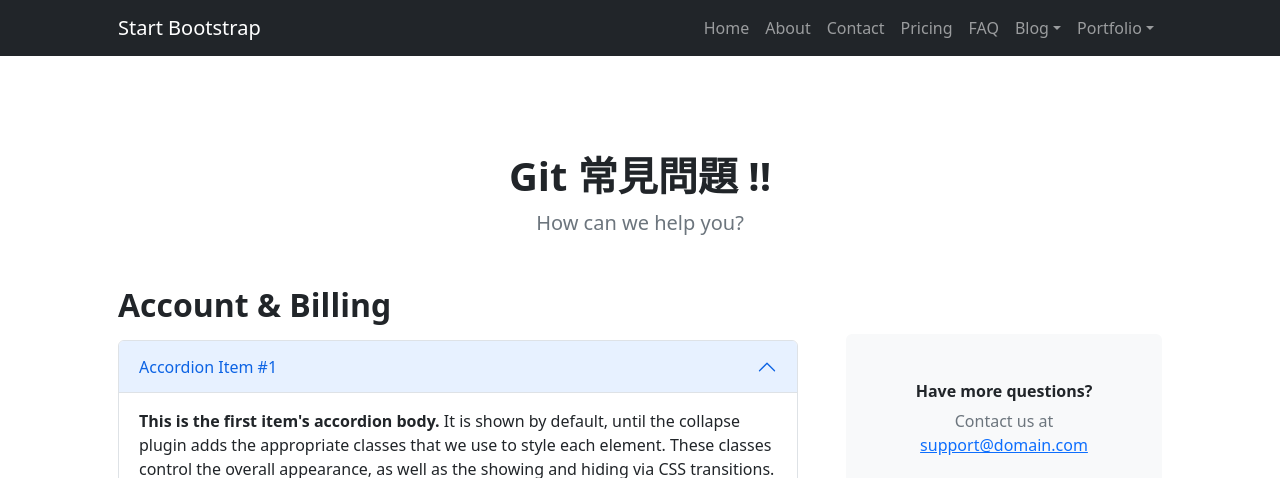
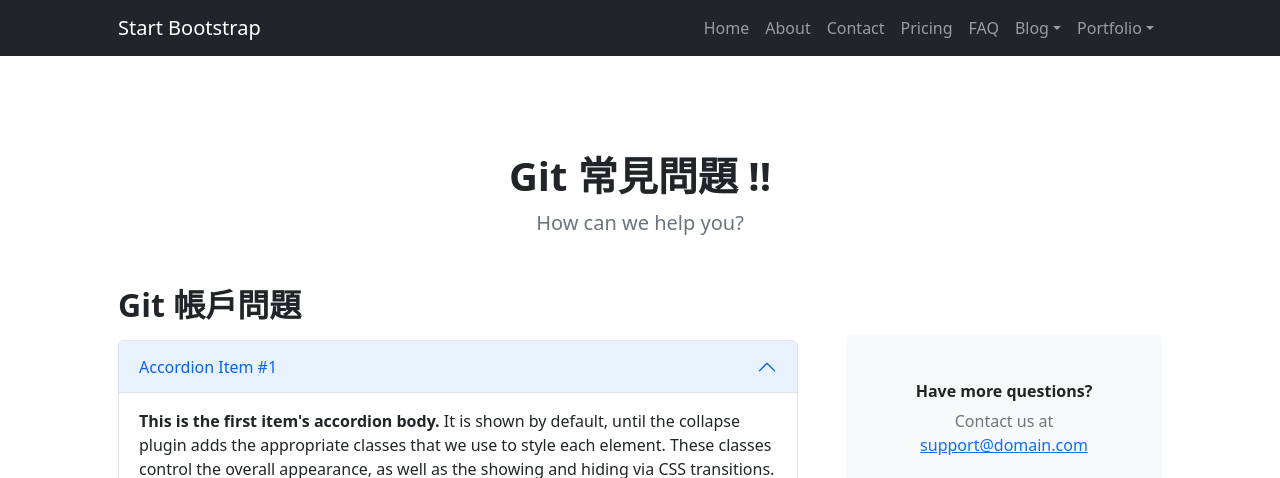
Before and after one commit to Zhe1111/git-class, a plain HTML site: page faq.html in a window 1280 px wide. Shown: the top 478 px of the page. Drawn offline with nearby package versions, Linux system fonts and the light colour scheme.

Commit message:
uptate title1 page

```diff
--- a/faq.html
+++ b/faq.html
@@ -55,7 +55,7 @@
                     <div class="row gx-5">
                         <div class="col-xl-8">
                             <!-- FAQ Accordion 1-->
-                            <h2 class="fw-bolder mb-3">Account &amp; Billing</h2>
+                            <h2 class="fw-bolder mb-3">Git 帳戶問題</h2>
                             <div class="accordion mb-5" id="accordionExample">
                                 <div class="accordion-item">
                                     <h3 class="accordion-header" id="headingOne"><button class="accordion-button" type="button" data-bs-toggle="collapse" data-bs-target="#collapseOne" aria-expanded="true" aria-controls="collapseOne">Accordion Item #1</button></h3>
```
